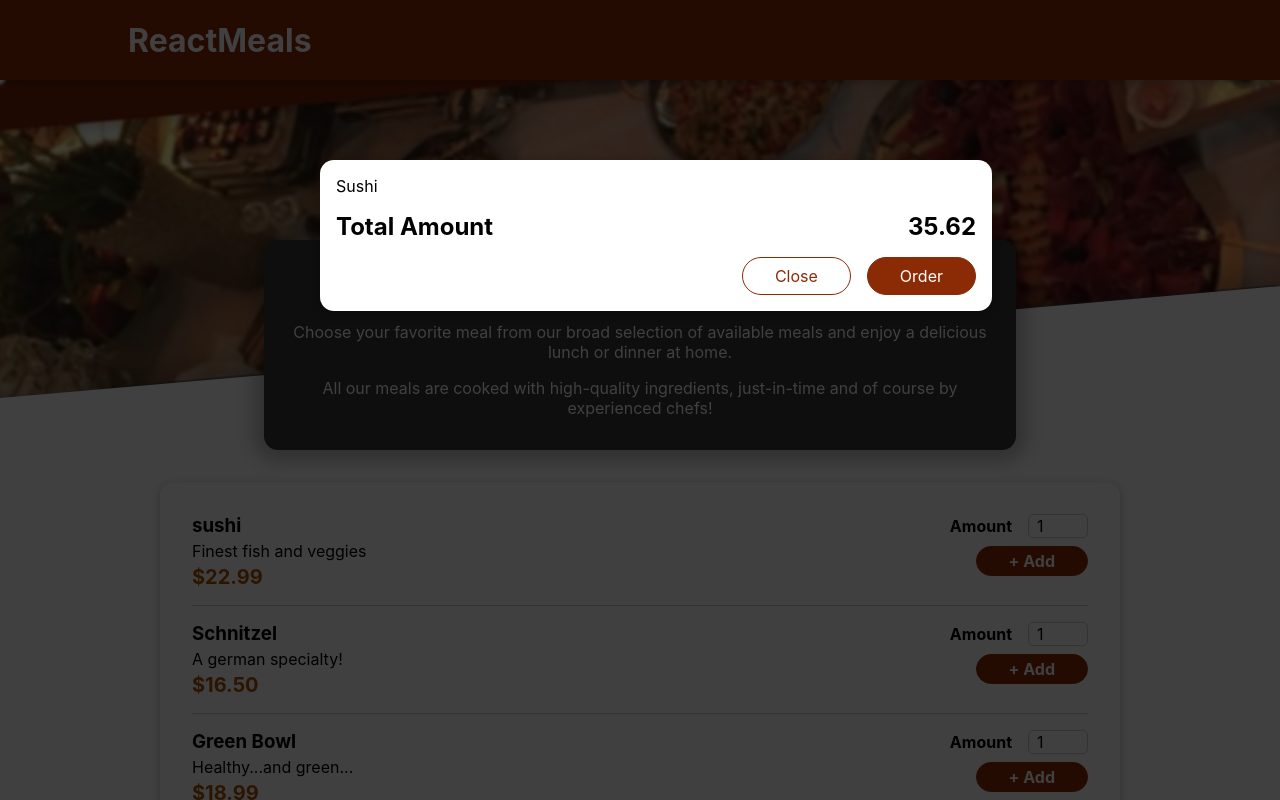
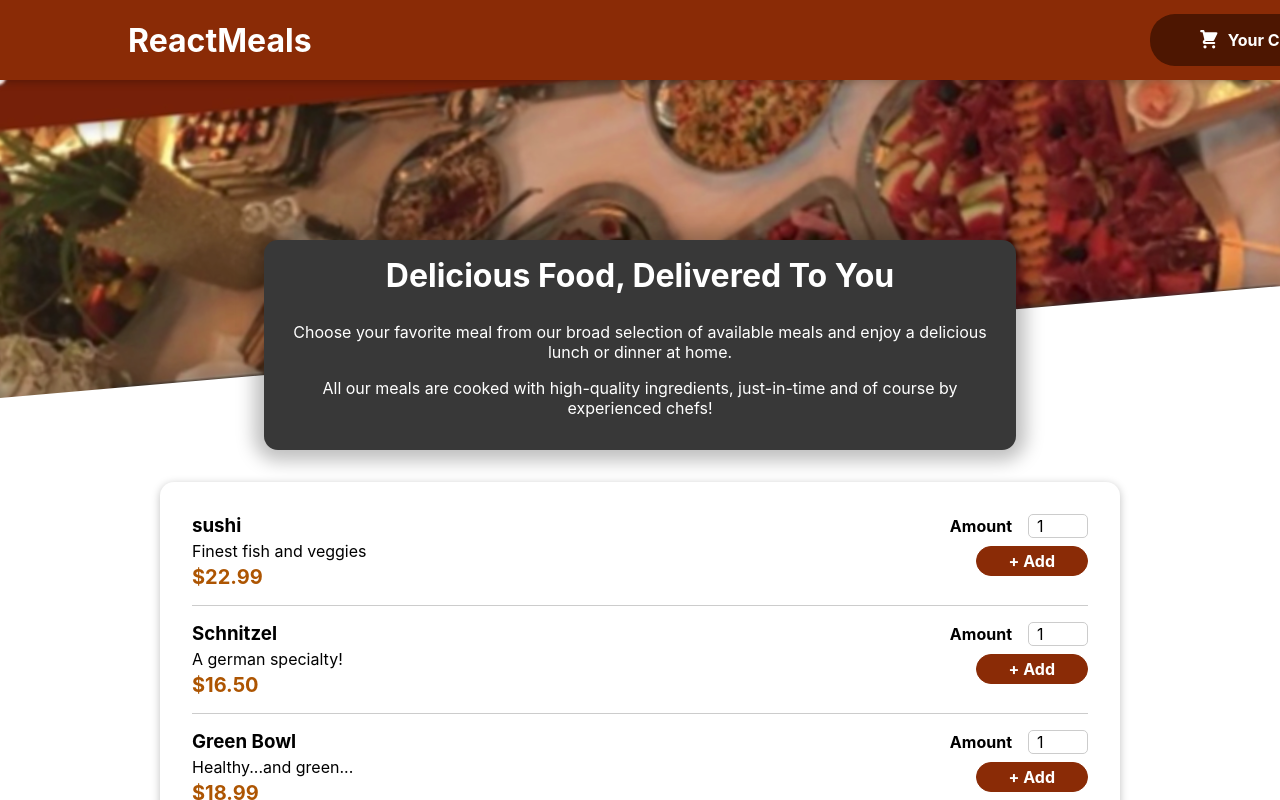
Before and after one commit to manj7999/-Showing-and-Enabling-the-delete-of-Cart-Items, a React (Create React App) app: page / in a window 1280 px wide. Shown: the top 800 px of the page. Built offline with nearby package versions, Linux system fonts and the light colour scheme.

Commit message:
Cart open and close

```diff
--- a/src/App.js
+++ b/src/App.js
@@ -1,13 +1,23 @@
-import React, { Fragment } from 'react';
+import React, { Fragment, useState } from 'react';
 import Header from './components/Layout/Header'
 import Meals from './components/Meals/Meals';
 import Cart from './components/Cart/Cart';
 
 function App(){
+  const [cartIsShown, setCartIsShown] = useState(false);
+
+  const showCartHandler = () => {
+    setCartIsShown(true);
+  };
+
+  const hideCartHandler = () => {
+   setCartIsShown(false);
+  };
+
   return (
     <Fragment>
-      <Cart />
-      <Header />
+      {cartIsShown && <Cart onClose={hideCartHandler}/>}
+      <Header onShowCart={showCartHandler} />
       <main>
         <Meals />
       </main>
--- a/src/components/Cart/Cart.js
+++ b/src/components/Cart/Cart.js
@@ -12,14 +12,14 @@
   );
 
   return (
-    <Modal>
+    <Modal onClose={props.onClose}>
         {cartItems}
         <div className={classes.total}>
             <span>Total Amount</span>
             <span>35.62</span>
         </div>
         <div className={classes.actions}>
-             <button className={classes['button--alt']}>Close</button>
+             <button className={classes['button--alt']} onClick={props.onClose}>Close</button>
              <button className={classes.button}>Order</button>
         </div>
     </Modal>
--- a/src/components/Layout/Header.js
+++ b/src/components/Layout/Header.js
@@ -3,12 +3,12 @@
 import Image from '../../assets/Image.png';
 import classes from './Header.module.css'
 
-const Header = props => {
+const Header = (props) => {
     return (
     <Fragment>
         <header className = {classes.header}>
             <h1>ReactMeals</h1>
-
+            <HeaderCartButton onClick={props.onShowCart}/>
         </header>
         <div className={classes ['main-image']}>
             <img src={Image} height="400px" alt="A table full of delicious food!" />
--- a/src/components/Layout/HeaderCartButton.js
+++ b/src/components/Layout/HeaderCartButton.js
@@ -2,7 +2,8 @@
 import classes from './HeaderCartButton.module.css';
 
 const HeaderCartButton = (props) => {
-    return <button className={classes.button}>
+    return (
+    <button className={classes.button} onClick={props.onClick}>
         <span className={classes.icon}>
            <CartIcon />
         </span>
@@ -11,6 +12,7 @@
             3
         </span>
     </button>
-}
+    );
+};
 
 export default HeaderCartButton;
--- a/src/components/UI/Modal.js
+++ b/src/components/UI/Modal.js
@@ -3,7 +3,7 @@
 import classes from "./Modal.module.css";
 
 const Backdrop = (props) => {
-  return <div className={classes.backdrop} />;
+  return <div className={classes.backdrop} onClick={props.onClose}/>;
 };
 
 const ModalOverlay = (props) => {
@@ -19,7 +19,7 @@
 const Modal = (props) => {
   return (
     <Fragment>
-      {ReactDOM.createPortal(<Backdrop />, portalElement)}
+      {ReactDOM.createPortal(<Backdrop onClose={props.onClose}/>, portalElement)}
       {ReactDOM.createPortal(<ModalOverlay>{props.children}</ModalOverlay>,
       portalElement
       )}
```
